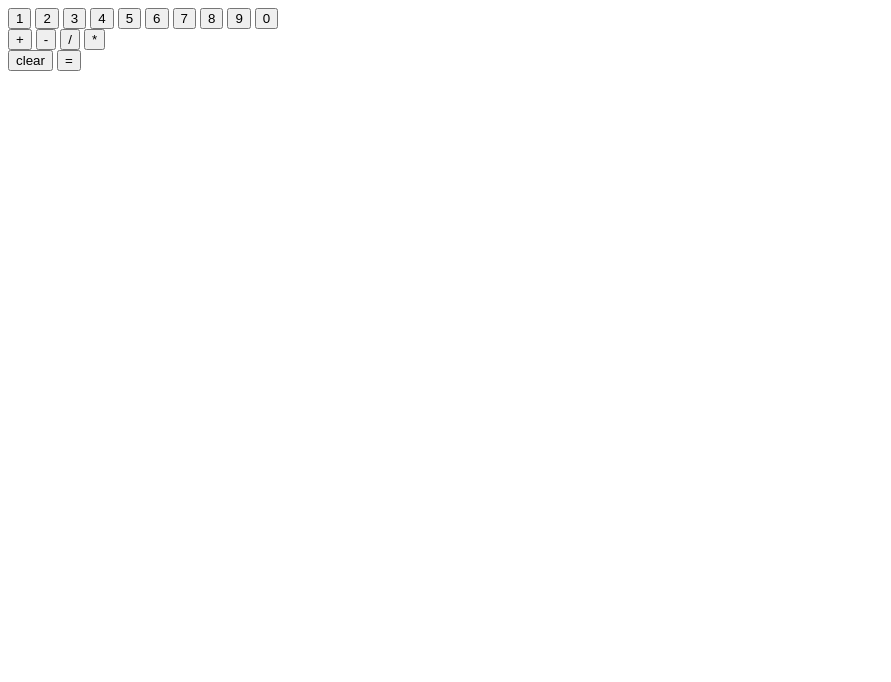
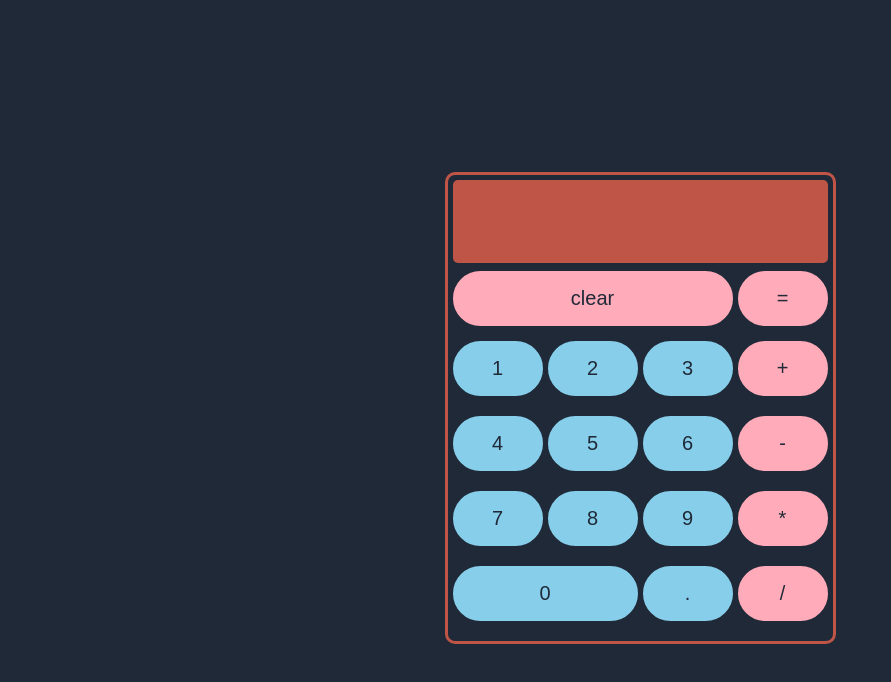
Before and after one commit to xonin-hush/Odin-Calculator, a plain HTML site: page index.html in a window 1280 px wide. Shown: the whole page, without its empty margins (0-891 px from the left). Drawn offline with Linux system fonts and the light colour scheme.

Commit message:
Style calculator

```diff
--- a/index.html
+++ b/index.html
@@ -4,33 +4,52 @@
 <head>
     <meta charset="UTF-8">
     <title>Calculator</title>
-    <link src="style.css">
+    <link rel="stylesheet" href="style.css">
     <title>calaa</title>
+    <link rel="preconnect" href="https://fonts.googleapis.com">
+<link rel="preconnect" href="https://fonts.gstatic.com" crossorigin>
+<link href="https://fonts.googleapis.com/css2?family=Roboto:ital,wght@0,100;0,300;0,400;1,100;1,300;1,400&display=swap" rel="stylesheet">
 </head>
 
 <body>
 
+    <div class="calculator">
+        <div class="sub-container">
             <div class="display"></div>
+            <div class="clear-equal">
+                <button class="button" onclick="reset()" id="clear">clear</button>
+                <button class="button" id="equal">=</button>
+            </div>
+            <div class="main-container">
+                <div class="digit-container">
                     <div class="digit-buttons">
-        <button class="button">1</button>
-        <button class="button">2</button>
-        <button class="button">3</button>
-        <button class="button">4</button>
-        <button class="button">5</button>
-        <button class="button">6</button>
-        <button class="button">7</button>
-        <button class="button">8</button>
-        <button class="button">9</button>
-        <button class="button">0</button>
+                        <button class="button" id="one">1</button>
+                        <button class="button" id="two">2</button>
+                        <button class="button" id="three">3</button>
+                        <button class="button" id="four">4</button>
+                        <button class="button" id="five">5</button>
+                        <button class="button" id="six">6</button>
+                        <button class="button" id="seven">7</button>
+                        <button class="button" id="eight">8</button>
+                        <button class="button" id="nine">9</button>
+                        <button class="button" id="zero">0</button>
+                        <button class="button" onclick="addDot('.')" id="dot">.</button>
                     </div>
+                </div>
+
                 <div class="operator-buttons">
                     <button class="button">+</button>
                     <button class="button">-</button>
+                    <button class="button">*</button>
                     <button class="button">/</button>
-        <button class="button">*</button>
                 </div>
-    <button class="button" onclick="reset()">clear</button>
+            </div>
+            <!-- <div class="clear-equal">
+                <button class="button" onclick="reset()" id="clear">clear</button>
                 <button class="button" id="equal">=</button>
+            </div> -->
+        </div>
+    </div>
     <script src="script.js" async defer></script>
 </body>
 
--- a/script.js
+++ b/script.js
@@ -7,13 +7,34 @@ const oppContainer = document.querySelector('.operator-buttons')
 const equal = document.querySelector('#equal')
 const body = document.querySelector('body')
 const display = document.querySelector('.display')
+const button = document.querySelector('.button')
 handleNumbers()
 handleOperators()
 handleEqual()
 handleDisplay()
+// test1()
+// function test1() {
+//     button.addEventListener('click', () => {
+//         if (firstNumber !== "" || secondNumber !== "") {
+//             // display.getAttribute('padding-top')
+//             display.style.removeProperty('padding-top');
 
+//             display.style.removeProperty('border-radius');
+//             // display.style.removeProperty('padding-top');
+//             // display.style.removeProperty('padding-top');
+//             // display.style.removeProperty('padding-top');
+
+//             // body.style.paddingTop=`20px`
+//         }
+//     })
+// }
 function handleDisplay() {
     body.addEventListener('click', () => {
+        if (firstNumber !== "" || secondNumber !== "") {
+                        // display.getAttribute('padding-top')
+                        display.style.removeProperty('padding-top');
+                        display.style.border = `thin solid rgb(65, 21, 21)`
+                    }
         if ((operator === undefined) && (secondNumber === "") && (finalValue === undefined)) {
             display.innerHTML = firstNumber
         }
@@ -28,6 +49,9 @@ function handleDisplay() {
 
 function handleNumbers() {
     numContainer.addEventListener('click', function (e) {
+
+        if (e.target.innerHTML === ".")
+            return;
         if ((!operator)) {
             firstNumber = firstNumber + e.target.innerHTML
             // firstNumber = Number(firstNumber)
--- a/style.css
+++ b/style.css
@@ -0,0 +1,98 @@
+body {
+    background-color: #1f2937;
+    font-family: 'Roboto', sans-serif;
+}
+
+.display {
+    background-color: rgb(190, 85, 71);
+    color: white;
+    padding-top: 68px;
+    padding-bottom: 15px;
+    border-radius: 5px;
+    margin-bottom: 8px;
+    display: flex;
+    justify-content: center;
+    text-align: center;
+    font-size: 40px;
+
+}
+
+.calculator {
+    display: flex;
+    justify-content: center;
+    align-items: center;
+    height: 800px;
+    flex-direction: column;
+    column-gap: 15px;
+}
+
+.sub-container {
+    border-color: rgb(190, 85, 71);
+    border-radius: 10px;
+    border-style: solid;
+    padding: 5px;
+    padding-top: 5px;
+}
+
+.main-container {
+    display: flex;
+    margin-bottom: 15px;
+}
+
+.clear-equal {
+    display: flex;
+    column-gap: 5px;
+    margin-bottom: 15px;
+}
+
+.digit-buttons {
+    display: grid;
+    grid-template-columns: 80px 80px 80px;
+}
+
+.operator-buttons {
+    display: flex;
+    flex-direction: column;
+    margin-left: 15px;
+}
+
+.operator-buttons,
+.calculator,
+.digit-buttons {
+    row-gap: 20px;
+    column-gap: 15px;
+}
+
+#dot {
+    margin-left: 95px;
+}
+
+#zero {
+    width: 185px;
+}
+
+#clear {
+    width: 280px;
+}
+
+.button {
+    background-color: skyblue;
+    color: #1f2937;
+    border-color: skyblue;
+    border-radius: 50px;
+    border-style: solid;
+    width: 90px;
+    height: 55px;
+    font-size: 20px;
+}
+
+.operator-buttons .button,
+.clear-equal .button {
+    background-color: rgb(255, 171, 185);
+    border-color: rgb(255, 171, 185);
+}
+
+.button:hover {
+    background-color: rgb(153, 122, 63);
+    border-color: rgb(151, 114, 45);
+}
```
Lines whose indentation alone changed are shown as unchanged.
